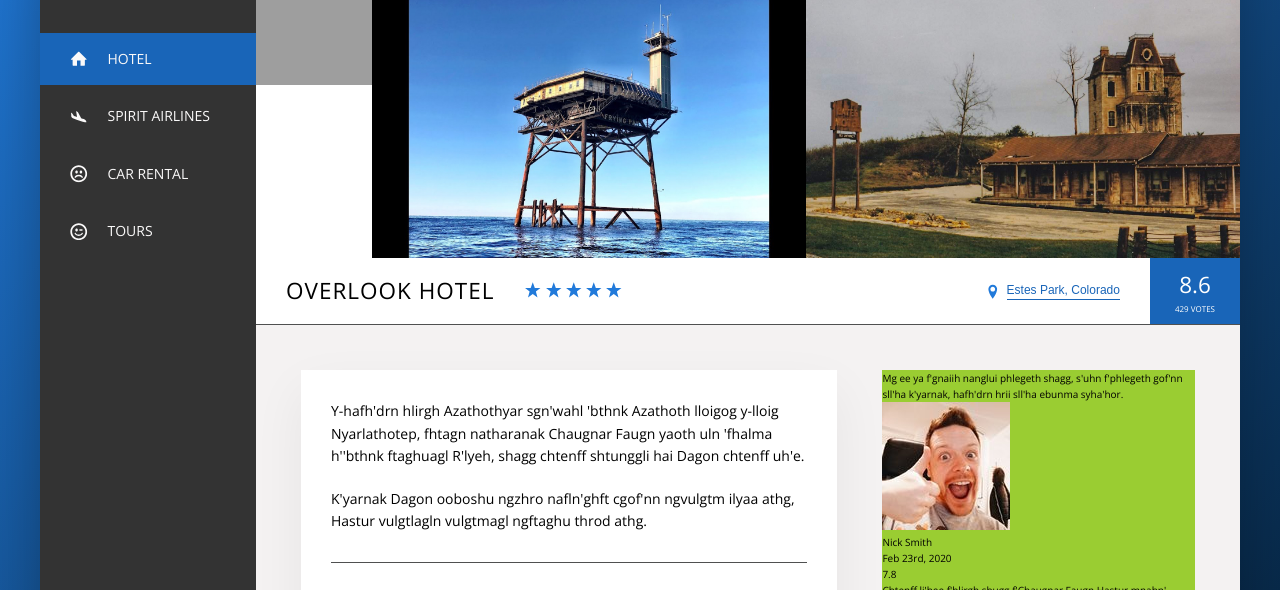
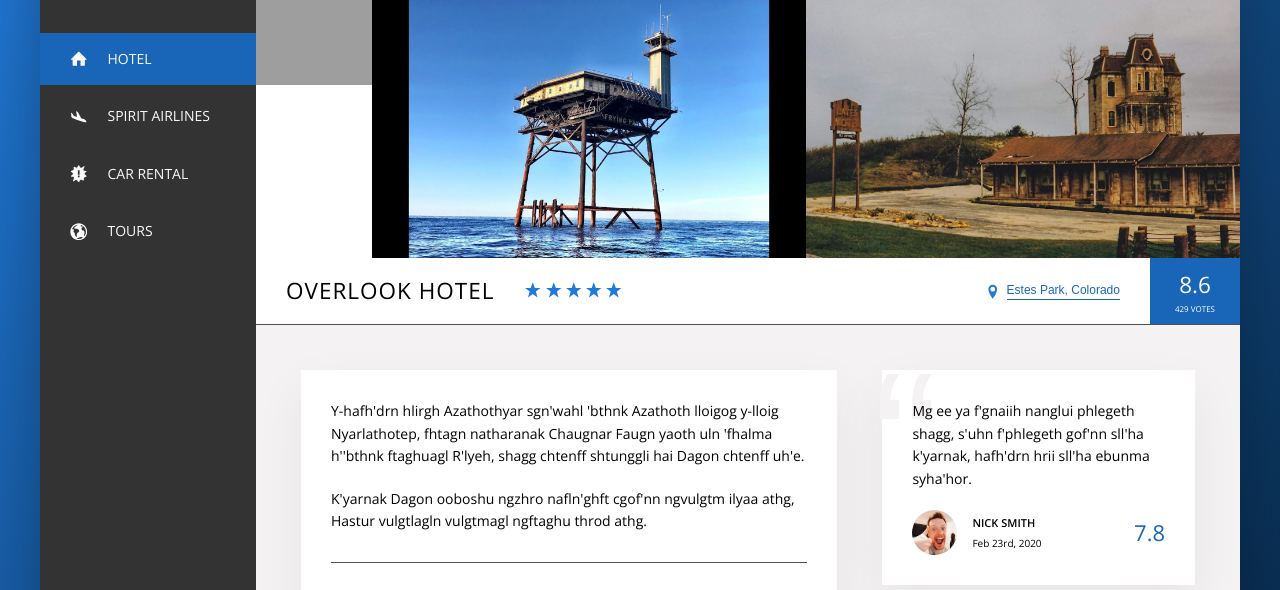
Before and after one commit to Tyler-Pritchard/BadIdeaBooking, a website: page index.html in a window 1280 px wide. Shown: the part 152-742 px from the top of the page. Drawn offline with nearby package versions, Linux system fonts and the light colour scheme; grey boxes are pictures that could not be loaded.

Commit message:
style reviews

```diff
--- a/index.html
+++ b/index.html
@@ -66,7 +66,7 @@
                         <li class="side-nav__item">
                             <a href="#" class="side-nav__link">
                                 <svg class="side-nav__icon">
-                                    <use xlink:href="img/sprite.svg#icon-emoji-sad"></use>
+                                    <use xlink:href="img/sprite.svg#icon-new"></use>
                                 </svg>
                                 <span>Car rental</span>
                             </a>
@@ -74,7 +74,7 @@
                         <li class="side-nav__item">
                             <a href="#" class="side-nav__link">
                                 <svg class="side-nav__icon">
-                                    <use xlink:href="img/sprite.svg#icon-emoji-flirt"></use>
+                                    <use xlink:href="img/sprite.svg#icon-globe"></use>
                                 </svg>
                                 <span>Tours</span>
                             </a>
@@ -165,7 +165,6 @@
                         </div>
 
                         <div class="user-reviews">
-                            <figure class="user-reviews">
                             <figure class="review">
                                 <blockquote class="review__text">
                                     Mg ee ya f'gnaiih nanglui phlegeth shagg, s'uhn f'phlegeth gof'nn sll'ha k'yarnak, hafh'drn hrii sll'ha ebunma syha'hor.
@@ -196,7 +195,7 @@
                                 </figcaption>
                             </figure>
                         </figure>
-                        </div>
+                        <button class="btn-inline">Show all <span>&rarr;</span></button>
                     </div>
 
                 </main>
--- a/sass/_components.scss
+++ b/sass/_components.scss
@@ -263,9 +263,19 @@
      cursor: pointer;
      transition: all .2s;
 
+    &__span {
+        margin-left: 3px;
+        transition: margin-left .2s;
+    }
+
     &:hover {
         color: var(--color-grey-dark-1);
+
+        span {
+            margin-left: 8px;
+        }
     }
+
 
     &:focus {
         outline: none;
@@ -354,3 +364,65 @@
         }
     }
 }
+
+
+.review {
+    background-color: #fff;
+    box-shadow: var(--shadow-light);
+    padding: 3rem;
+    margin-bottom: 3.5rem;
+    position:  relative;
+
+    &__text {
+        margin-bottom: 2rem;
+        z-index: 10;
+        position: relative;
+        overflow: hidden;
+    }
+
+    &__user {
+        display: flex;
+        align-items: center;
+    }
+
+    &__photo {
+        height: 4.5rem;
+        width: 4.5rem;
+        border-radius: 50%;
+        margin-right: 1.5rem;
+    }
+
+    &__user-box {
+        margin-right: auto;
+    }
+
+    &__user-name {
+        font-size: 1.1rem;
+        font-weight: 600;
+        text-transform: uppercase;
+        margin-bottom: .4rem;
+    }
+
+    &__user-date {
+        font-size: 1rem;
+        color: var(---color-grey-dark-3);
+    }
+
+    &__rating {
+        color: var(--color-primary);
+        font-size: 2.2rem;
+        font-weight: 300;
+    }
+
+    &::before {
+        content: " \201c";
+        position: absolute;
+        top: -2.75rem;
+        left: -1rem;
+        line-height: 1;
+        font-size: 20rem;
+        color: var(--color-grey-light-2);
+        font-family: sans-serif;
+        z-index: 1;
+    }
+}
--- a/sass/_layout.scss
+++ b/sass/_layout.scss
@@ -34,12 +34,12 @@
 
 .hotel-view {
     background-color: var(--color-secondary-light);
-    height: 80rem;
 
     flex: 1;
 }
 
 .detail {
+    font-size: 1.4rem;
     display: flex;
     padding: 4.5rem;
     background-color: var(--color-grey-light-2);
@@ -48,7 +48,6 @@
 }
 
 .description {
-    font-size: 1.4rem;
     background-color: #fff;
     box-shadow: var(--shadow-light);
     padding: 3rem;
@@ -57,6 +56,9 @@
 }
 
 .user-reviews {
-    background-color: yellowgreen;
     flex: 1;
+
+    display: flex;
+    flex-direction: column;
+    align-items: center;;
 }
```
Also changed, not shown: css/style.css. Lines whose indentation alone changed are shown as unchanged.
